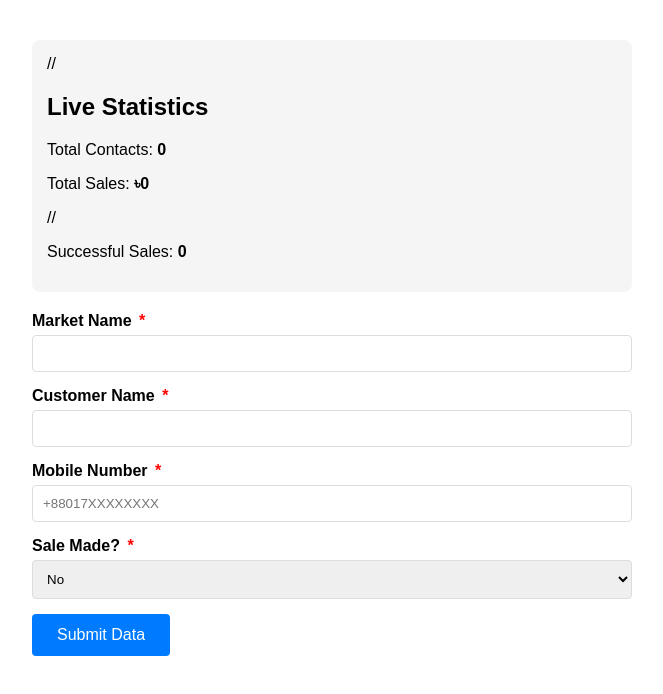
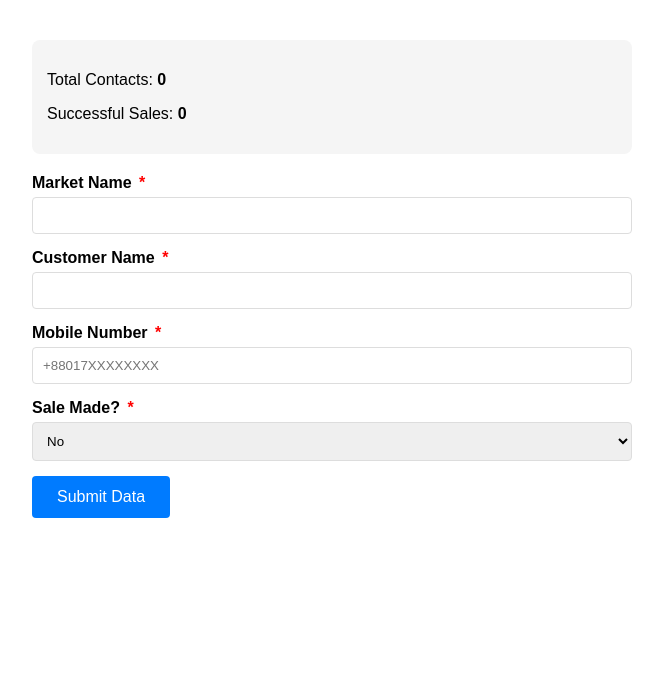
Before and after one commit to ayrazahraa/bpl, a plain HTML site: page form-submission.html in a window 1280 px wide. Shown: the whole page, without its empty margins (308-971 px from the left). Drawn offline with Linux system fonts and the light colour scheme; no server answers.

Commit message:
Update form-submission.html

```diff
--- a/form-submission.html
+++ b/form-submission.html
@@ -36,10 +36,8 @@
 </head>
 <body>
     <div class="stats">
-       // <h2>Live Statistics</h2>
-        <p>Total Contacts: <strong><span id="totalContacts">0</span></strong></p>
-        <p>Total Sales: <strong>৳<span id="totalSales">0</span></strong></p>
-       // <p>Successful Sales: <strong><span id="salesRatio">0</span></strong></p>
+ <p>Total Contacts: <strong><span id="totalContacts">0</span></strong></p>
+ <p>Successful Sales: <strong><span id="salesRatio">0</span></strong></p>
     </div>
 
     <form id="marketForm">
```
